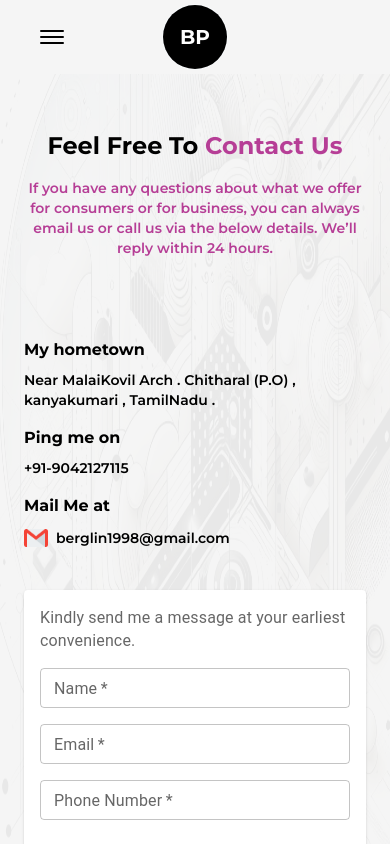
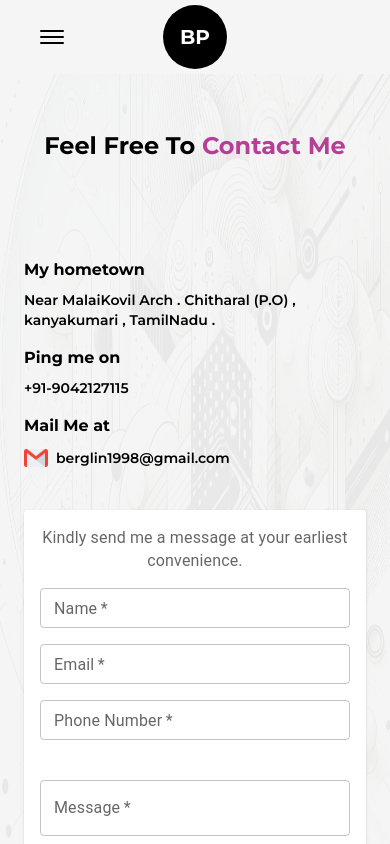
Before and after one commit to viclito/portfolio, a Next.js app: page /contact in a window 390 px wide. Shown: the top 844 px of the page. Built offline with nearby package versions, Linux system fonts and the light colour scheme.

Commit message:
first commit

```diff
--- a/components/contact/ContactDetails.tsx
+++ b/components/contact/ContactDetails.tsx
@@ -114,8 +114,8 @@ const ContactDetails = () => {
         <div className='w-screen relative'>
             <Image src={contactpng} alt='' className='fixed w-screen h-screen z-0 opacity-[.05]'/>
             <div className='max-w-[1400px] mx-auto py-10 px-6 relative z-10'>
-                <h1 className='font-bold text-4xl lg:text-3xl md:text-2xl py-4 text-center'>Feel Free To <span className='text-primary'>Contact Us</span></h1>
-                <p className='max-w-[900px] mx-auto text-primary text-sm font-semibold text-center'>If you have any questions about what we offer for consumers or for business, you can always email us or call us via the below details. We’ll reply within 24 hours.</p>
+                <h1 className='font-bold text-4xl lg:text-3xl md:text-2xl py-4 text-center'>Feel Free To <span className='text-primary'>Contact Me</span></h1>
+
 
                 <div className='flex max-w-[1000px] mx-auto gap-4 items-center pt-20 md:flex-col md:gap-10'>
                     {/* left */}
@@ -152,7 +152,7 @@ const ContactDetails = () => {
 
                             <Stack spacing={2}>
 
-                                <FormLabel>Kindly send me a message at your earliest convenience.</FormLabel>
+                                <FormLabel sx={{textAlign:'center'}}>Kindly send me a message at your earliest convenience.</FormLabel>
 
                                 <TextField label='Name' size='small' helperText=''
                                     value={name}
--- a/src/pages/contact.tsx
+++ b/src/pages/contact.tsx
@@ -3,9 +3,9 @@ import ContactDetails from '../../components/contact/ContactDetails'
 
 const Contact = () => {
   return (
-    <div>
+    <>
     <ContactDetails/>
-    </div>
+    </>
   )
 }
 
```
